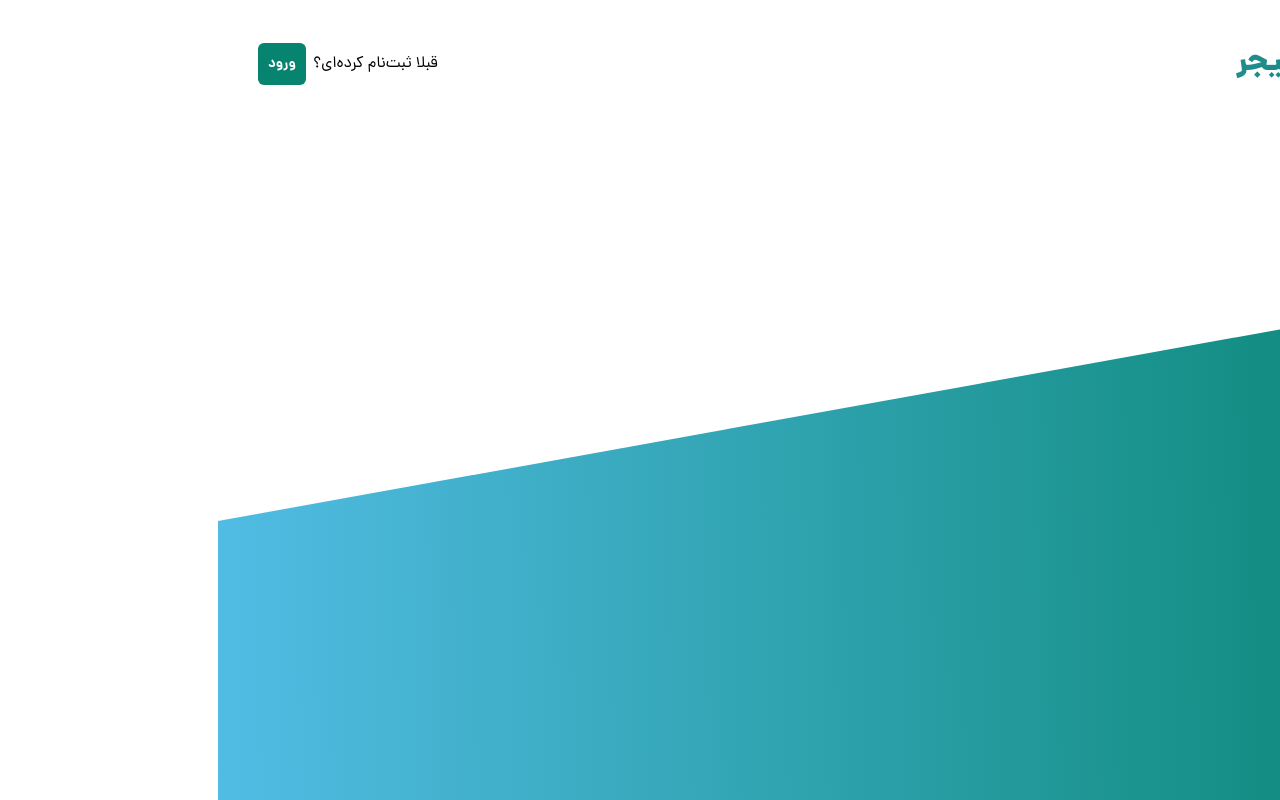
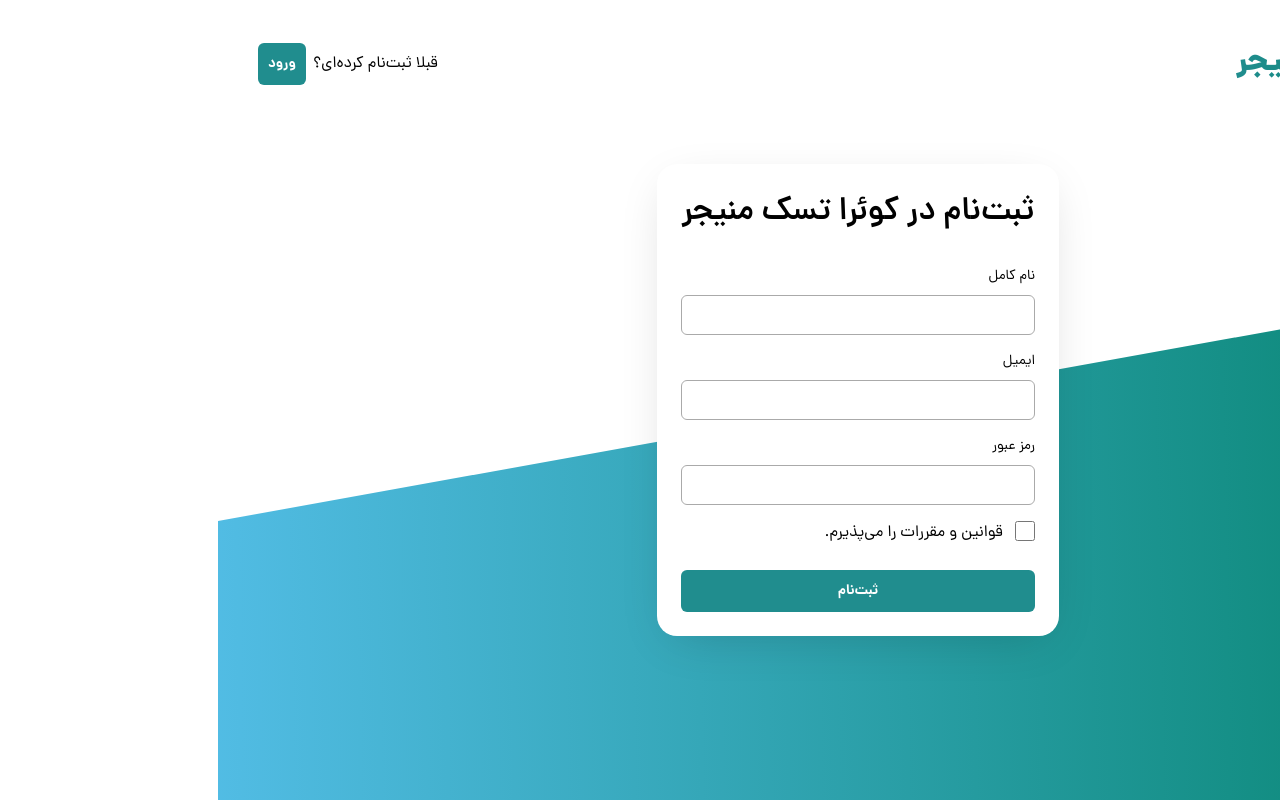
Before and after one commit to Quera-Spring-Front-end-Bootcamp/Group3, a React (Vite) app: page /auth/register in a window 1280 px wide. Built offline with nearby package versions, Linux system fonts and the light colour scheme.

Commit message:
Handel Login and Register Pagees

```diff
--- a/src/components/Button.jsx
+++ b/src/components/Button.jsx
@@ -1,10 +1,10 @@
 // import React from "react";
 
-function Button({ title, handleClick, ...props }) {
+function Button({ title, handleClick, classNames, ...props }) {
   return (
     <button
       onClick={handleClick}
-      className="rounded-md	bg-secondary p-2.5 font-bold text-white text-right text-sm/[22px]"
+      className={` rounded-md	bg-primary p-2.5 font-bold text-white  text-sm/[22px] ${classNames} `}
       {...props}
     >
       {title}
--- a/src/components/Input.jsx
+++ b/src/components/Input.jsx
@@ -1,4 +1,4 @@
-const Input = ({ type, label, value, onChange, ...props }) => {
+const Input = ({ name, type, label, value, onChange, register, objectValidator, ...props }) => {
   return (
     <div className="relative">
       <label
@@ -15,6 +15,7 @@ const Input = ({ type, label, value, onChange, ...props }) => {
           type={type}
           checked={value}
           onChange={onChange}
+          {...register(name, { ...objectValidator })}
           {...props}
           className="w-5 h-5 border border-[#aaaaaa] rounded-md placeholder:text-[#959595] pr-4 "
         />
@@ -23,6 +24,7 @@ const Input = ({ type, label, value, onChange, ...props }) => {
           type={type}
           value={value}
           onChange={onChange}
+          {...register(name, { ...objectValidator })}
           {...props}
           className="w-full h-10 border border-[#aaaaaa] rounded-md placeholder:text-[#959595] pr-4 "
         />
--- a/src/pages/auth/login.jsx
+++ b/src/pages/auth/login.jsx
@@ -1,4 +1,95 @@
+import { useNavigate } from "react-router-dom";
+import { useForm } from "react-hook-form";
+import AuthCard from "../../components/Card/AuthCard";
+import Input from "../../components/Input";
+import Button from "../../components/Button";
+
 const Login = () => {
-  return <h1>Login Page</h1>;
+  const navigate = useNavigate();
+  const {
+    register,
+    formState: { errors },
+    handleSubmit,
+  } = useForm();
+
+  const handelRedirectForgetPage = () => {
+    navigate('/auth/forget')
+  }
+
+  const handelRedirectRegisterPage = () => {
+    navigate('/auth/register')
+  }
+  const onSubmit = (data) => {
+    console.log(data);
+  }
+
+  return (
+    <AuthCard
+      title="به کوئرا تسک منیجر خوش برگشتی :)"
+      className="w-[520px] absolute left-1/2 top-1/2 transform -translate-x-1/2 -translate-y-1/2"
+    >
+      <form className="w-full mt-7" onSubmit={handleSubmit(onSubmit)}>
+        <div>
+          <Input
+            type={"email"}
+            label={"ایمیل"}
+            name={"email"}
+            register={register}
+            objectValidator={{
+              required: "این فیلد الزامی می باشد!",
+              pattern: {
+                value: /^\w+([\.-]?\w+)*@\w+([\.-]?\w+)*(\.\w{2,3})+$/,
+                message: "ایمیل معتبر نمی باشد.",
+              },
+            }}
+          />
+          {errors.email && (
+            <p className="text-red-500 mt-1 text-xs">{errors.email.message}</p>
+          )}
+        </div>
+        <div className="mt-4">
+          <Input
+            type="password"
+            label="رمز عبور "
+            name={"password"}
+            register={register}
+            objectValidator={{
+              required: "این فیلد الزامی می باشد!",
+              pattern: {
+                value: /(?=.*\d)(?=.*[a-z])(?=.*[A-Z]).{8,}/g,
+                message:
+                  "رمز عبور معتبر نمی باشد.",
+              }
+            }}
+          />
+          {errors.password && (
+            <p className="text-red-500 mt-1 text-xs">
+              {errors.password.message}
+            </p>
+          )}
+        </div>
+        <a
+          className="text-xs text-[#208D8E] cursor-pointer"
+          onClick={handelRedirectForgetPage}
+        >
+          رمز عبور را فراموش کرده‌ای؟
+        </a>
+        <Button
+          title={"ورود"}
+          type={"submit"}
+          classNames={"w-full text-center mt-5"}
+        />
+        <div className="font-normal text-base text-center mt-4">
+          ثبت‌نام نکرده‌ای؟
+          <a
+            className="mr-2 text-[#208D8E] cursor-pointer"
+            onClick={handelRedirectRegisterPage}
+          >
+            ثبت‌نام
+          </a>
+        </div>
+      </form>
+    </AuthCard>
+  );
 };
 export default Login;
--- a/src/pages/auth/register.jsx
+++ b/src/pages/auth/register.jsx
@@ -1,6 +1,104 @@
+import { useNavigate } from "react-router-dom";
+import { useForm } from "react-hook-form";
+import AuthCard from "../../components/Card/AuthCard";
+import Input from "../../components/Input";
+import Button from "../../components/Button";
+
 const Register = () => {
-  return(
-    <h1>Register Page</h1>
-  )
-}
-export default Register
+    const navigate = useNavigate();
+    const {
+      register,
+      formState: { errors },
+      handleSubmit,
+    } = useForm();
+
+
+    const onSubmit = (data) => {
+      console.log(data);
+    };
+
+    return (
+      <AuthCard
+        title="ثبت‌نام در کوئرا تسک منیجر"
+        className="w-[402px] absolute left-1/2 top-1/2 transform -translate-x-1/2 -translate-y-1/2"
+        >
+        <form className="w-full mt-7" onSubmit={handleSubmit(onSubmit)}>
+          <div>
+            <Input
+              type={"fname"}
+              label={"نام کامل"}
+              name={"fname"}
+              register={register}
+              objectValidator={{ required: "این فیلد الزامی می باشد!" }}
+            />
+            {errors.fname && (
+              <p className="text-red-500 mt-1 text-xs">
+                {errors.fname.message}
+              </p>
+            )}
+          </div>
+          <div className="mt-4">
+            <Input
+              type={"email"}
+              label={"ایمیل"}
+              name={"email"}
+              register={register}
+              objectValidator={{
+                required: "این فیلد الزامی می باشد!",
+                pattern: {
+                  value: /^\w+([\.-]?\w+)*@\w+([\.-]?\w+)*(\.\w{2,3})+$/,
+                  message: "ایمیل معتبر نمی باشد.",
+                }
+              }}
+            />
+            {errors.email && (
+              <p className="text-red-500 mt-1 text-xs">
+                {errors.email.message}
+              </p>
+            )}
+          </div>
+          <div className="mt-4">
+            <Input
+              type="password"
+              label="رمز عبور "
+              name={"password"}
+              register={register}
+              objectValidator={{
+                required: "این فیلد الزامی می باشد!",
+                pattern: {
+                  value: /(?=.*\d)(?=.*[a-z])(?=.*[A-Z]).{8,}/g,
+                  message:
+                    "پسورد باید حداقل یک عدد و یک حرف بزرگ و کوچک و حداقل 8 کاراکتر یا بیشتر داشته باشد.",
+                }
+              }}
+            />
+            {errors.password && (
+              <p className="text-red-500 mt-1 text-xs">
+                {errors.password.message}
+              </p>
+            )}
+          </div>
+          <div className="mt-4">
+            <Input
+              type="checkbox"
+              label="قوانین و مقررات را می‌پذیرم."
+              name={"rules"}
+              register={register}
+              objectValidator={{ required: "این فیلد الزامی می باشد!" }}
+            />
+            {errors.rules && (
+              <p className="text-red-500 mt-1 text-xs">
+                {errors.rules.message}
+              </p>
+            )}
+          </div>
+          <Button
+            title={"ثبت‌نام"}
+            type={"submit"}
+            classNames={"w-full text-center mt-5"}
+          />
+        </form>
+      </AuthCard>
+    );
+};
+export default Register;
```
